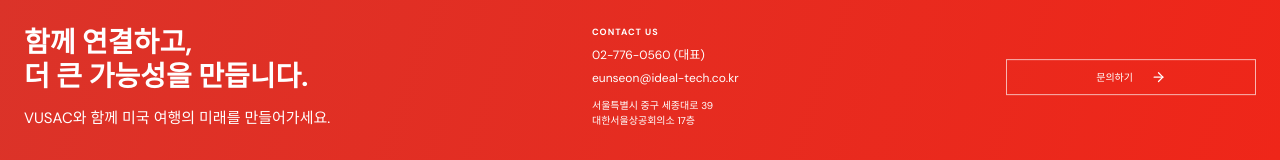
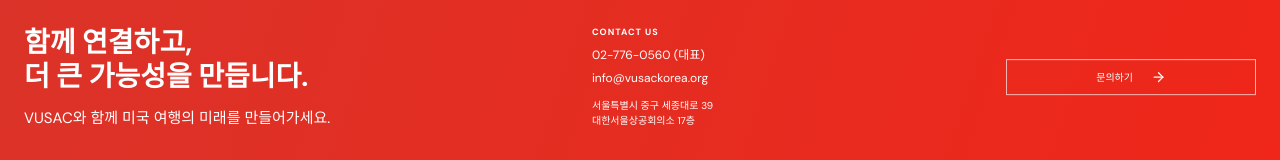
Before and after one commit to sunny-jang/visit-usa-korea-2026, a Next.js app: page / in a window 1280 px wide. Shown: the part 2185-2345 px from the top of the page. Built offline with nearby package versions, Linux system fonts and the light colour scheme; a web font is replaced by a local one.

Commit message:
Restore original contact emails

```diff
--- a/src/main.jsx
+++ b/src/main.jsx
@@ -20,11 +20,11 @@
 <section className="discover section" id="discover"><div className="section-head"><div className="section-index blue">02 <span>DISCOVER USA</span></div><a className="all-link" href="#discover">모든 여행지 보기 <span>＋</span></a></div><div className="destination-grid">{[['그랜드 서클','위대한 자연의 시간','ARIZONA · UTAH',pics.canyon],['뉴욕','다채로운 에너지의 도시','NEW YORK',pics.city],['캘리포니아','열정이 넘치는 라이프스타일','CALIFORNIA',pics.california],['내슈빌','음악이 흐르는 도시','TENNESSEE',pics.nashville]].map(([title,sub,state,bg])=><article className="destination" style={{backgroundImage:`linear-gradient(0deg,rgba(7,21,41,.87),transparent 65%),url(${bg})`}} key={title}><div className="card-copy"><h3>{title}</h3><p>{sub}</p><small>{state}</small></div><ArrowRight/></article>)}</div></section>
 <section className="members" id="members"><div className="section-head"><div className="section-index white">03 <span>OUR MEMBERS</span></div><a className="all-link white-link" href="/sh_page/page52.php">전체 회원사 보기 <span>＋</span></a></div><div className="member-grid">{members.map(m=><div key={m}>{m}</div>)}</div><p className="member-note">* 회원사는 가나다 순입니다.</p></section>
 <section className="news section" id="news"><div className="section-head"><div className="section-index red">04 <span>NEWSROOM</span></div><a className="all-link" href="#news">뉴스룸 전체 보기 <span>＋</span></a></div><div className="news-grid">{[['INSIGHT','2024.05.20','2024 미국 여행 트렌드 리포트 한국인 여행자 데이터 분석',pics.news1],['REPORT','2024.05.14','미국 주요 관광청 최신 소식 5월 업데이트',pics.news2],['STORY','2024.05.07','미국 도로 여행의 매력 자유와 발견의 여정',pics.news3],['INDUSTRY','2024.04.29','한미 관광 협력 포럼 성료 지속 가능한 파트너십 논의',pics.news4]].map(([tag,date,title,bg])=><article className="news-card" key={title}><div className="news-image" style={{backgroundImage:`url(${bg})`}}/><div className="news-meta"><span>{tag}</span><time>{date}</time></div><h3>{title}</h3><ArrowRight/></article>)}</div></section>
-<section className="cta" id="business"><div><h2>함께 연결하고,<br/>더 큰 가능성을 만듭니다.</h2><p>VUSAC와 함께 미국 여행의 미래를 만들어가세요.</p></div><div className="cta-contact"><b>CONTACT US</b><span>02-776-0560 (대표)</span><span>eunseon@ideal-tech.co.kr</span><small>서울특별시 중구 세종대로 39<br/>대한서울상공회의소 17층</small></div><a className="contact-button" href="mailto:eunseon@ideal-tech.co.kr">문의하기 <ArrowRight/></a></section></main>
+<section className="cta" id="business"><div><h2>함께 연결하고,<br/>더 큰 가능성을 만듭니다.</h2><p>VUSAC와 함께 미국 여행의 미래를 만들어가세요.</p></div><div className="cta-contact"><b>CONTACT US</b><span>02-776-0560 (대표)</span><span>info@vusackorea.org</span><small>서울특별시 중구 세종대로 39<br/>대한서울상공회의소 17층</small></div><a className="contact-button" href="mailto:info@vusackorea.org">문의하기 <ArrowRight/></a></section></main>
 }
 function DetailHero({number,label,title,image= pics.hero}){return <section className="detail-hero"><div className="detail-hero-image" style={{backgroundImage:`linear-gradient(90deg,rgba(3,37,74,.93),rgba(3,37,74,.28)),url(${image})`}}/><div className="detail-hero-content"><div className="detail-kicker">{number} / {label}</div><h1>{title}</h1><div className="detail-rule"/></div><div className="detail-side">VISIT USA<br/>COMMITTEE KOREA</div></section>}
 function AboutPage(){return <main className="detail-page"><DetailHero number="01" label="VUSAC ABOUT" title={<>한국과 미국, 여행과 산업의<br/><em>더 큰 연결</em>을 만들어갑니다.</>} image={pics.coast}/><section className="detail-intro"><div className="section-index red">01 <span>ASSOCIATION</span></div><div><p className="lead">미국방문위원회 한국 지부(Visit USA Committee-Korea)는 한국 내 미주 지역 여행 업계 파트너들과의 공동 협력 하에 미국 여행 시장 개발 및 성장을 도모하기 위해 결성된 비영리 단체입니다.</p><p>항공사, 여행사, 렌터카, 관광청, 호텔 등의 회원사로 구성되어 있으며, 회원사가 관광 산업 마케팅 활동을 할 수 있도록 기반을 제공합니다. 미국 관광에 대한 인지도와 수요를 증가시키는 사명을 띠고 있습니다.</p></div></section><section className="principles"><div className="principle-image" style={{backgroundImage:`url(${pics.nyc})`}}/><div className="principle-copy"><span className="eyebrow">WHAT WE DO</span><h2>여행 시장의 오늘을 읽고<br/>내일의 기회를 설계합니다.</h2><div className="principle-list"><div><b>01</b><span>미국 관광에 대한 인지도와 수요를 높입니다.</span></div><div><b>02</b><span>한국과 미국 여행업계 파트너의 협력을 연결합니다.</span></div><div><b>03</b><span>회원사가 지속 가능한 마케팅을 펼칠 기반을 만듭니다.</span></div></div></div></section></main>}
 function MembersPage(){const [active,setActive]=useState('전체');const groups=['전체',...originalMembers.map(x=>x.group)];const shown=active==='전체'?originalMembers:originalMembers.filter(x=>x.group===active);return <main className="detail-page"><DetailHero number="02" label="OUR MEMBERS" title={<>미국 여행의 다음 장면을<br/><em>함께 만드는 회원사</em></>} image={pics.city}/><section className="members-intro"><div><div className="section-index blue">02 <span>NETWORK</span></div><h2>항공부터 여행, 관광까지<br/>미주 여행의 모든 연결</h2></div><p>미국방문위원회 한국 지부는 미주 지역 여행업계의 다양한 파트너와 함께합니다. 아래에서 분야별 회원사를 확인하실 수 있습니다.</p></section><div className="member-tabs">{groups.map(g=><button className={active===g?'active':''} onClick={()=>setActive(g)} key={g}>{g}</button>)}</div><section className="member-directory">{shown.map(({group,items})=><div className="member-group" key={group}><div className="group-title"><span>{group}</span><b>{String(items.length).padStart(2,'0')}</b></div><div className="member-cards">{items.map(([name,desc,link],i)=><article className="member-card" key={name}><div className="member-card-top"><span>0{i+1}</span><ArrowRight/></div><h3>{name}</h3><p>{desc}</p>{link&&<a href={link} target="_blank" rel="noreferrer">홈페이지 바로가기 <ArrowRight/></a>}</article>)}</div></div>)}</section></main>}
 function JoinPage(){return <main className="detail-page"><DetailHero number="03" label="MEMBERSHIP" title={<>여행의 가능성을 넓히는<br/><em>가장 가까운 파트너십</em></>} image={pics.california}/><section className="join-grid"><div className="section-index red">03 <span>MEMBERSHIP</span></div><div><p className="lead">협회 가입은 미주 지역 여행업계 연관 모든 업체에게 열려있습니다.</p><p>항공사, 여행사, 관광청, 호텔, 렌터카, 관광지, 유학원, 여행 전문 미디어 등 미국 여행과 연결된 모든 파트너를 기다립니다.</p></div><div className="join-fee"><span>ANNUAL FEE</span><strong>30<span>만원</span></strong><small>가입비 (1년)</small></div></section><section className="benefit-section"><div className="benefit-header"><span className="eyebrow">MEMBER BENEFITS</span><h2>회원사가 얻는<br/><em>세 가지 기회</em></h2></div><div className="benefit-list"><div><b>01</b><h3>공동 마케팅</h3><p>미국방문위원회가 주최하여 회원사, 한국 내 관광업계 관련 기업, 미디어 등과 함께 공동으로 마케팅 활동을 할 수 있습니다.</p></div><div><b>02</b><h3>통합 홍보</h3><p>한국에서 개최되는 관광 관련 박람회 및 관광 전시회에 미국 통합 부스를 설치하여 상품과 서비스를 한국 고객들에게 홍보할 수 있도록 지원합니다.</p></div><div><b>03</b><h3>업계 연결</h3><p>정규 회의 참여 자격을 얻고 한미 여행산업에 관한 주요 이슈를 공유하며, 웹사이트를 통해 회원사의 브랜드 인지도를 높입니다.</p></div></div></section><section className="join-cta"><div><span className="eyebrow">READY TO CONNECT?</span><h2>가입 신청 혹은 자세한 상담을 원하시나요?</h2></div><a href="#contact-page" className="contact-button">연락처 확인하기 <ArrowRight/></a></section></main>}
-function ContactPage(){return <main className="detail-page"><DetailHero number="04" label="CONTACT" title={<>미국 여행의 다음 가능성을<br/><em>함께 이야기해보세요.</em></>} image={pics.nashville}/><section className="contact-layout"><div className="section-index blue">04 <span>CONTACT US</span></div><div><p className="lead">미국방문위원회 한국지부</p><div className="contact-table"><div><span>업체명</span><strong>미국방문위원회 한국지부</strong></div><div><span>이메일</span><a href="mailto:eunseon@ideal-tech.co.kr">eunseon@ideal-tech.co.kr</a></div><div><span>전화번호</span><strong>02-777-8178</strong></div><div><span>주소</span><strong>서울시 중구 청계천로 100, 시그니처타워 1042호<br/>(우편번호: 04542)</strong></div></div></div></section><section className="contact-bottom"><div className="map-placeholder"><span>SEOUL · KOREA</span><b>37.5665° N<br/>126.9780° E</b></div><div><span className="eyebrow">VISIT USA COMMITTEE KOREA</span><h2>한국과 미국을 잇는<br/>대화의 시작</h2><a className="line-link" href="mailto:eunseon@ideal-tech.co.kr">이메일 보내기 <ArrowRight/></a></div></section></main>}
+function ContactPage(){return <main className="detail-page"><DetailHero number="04" label="CONTACT" title={<>미국 여행의 다음 가능성을<br/><em>함께 이야기해보세요.</em></>} image={pics.nashville}/><section className="contact-layout"><div className="section-index blue">04 <span>CONTACT US</span></div><div><p className="lead">미국방문위원회 한국지부</p><div className="contact-table"><div><span>업체명</span><strong>미국방문위원회 한국지부</strong></div><div><span>이메일</span><a href="mailto:ilee@aviareps.com">ilee@aviareps.com</a></div><div><span>전화번호</span><strong>02-777-8178</strong></div><div><span>주소</span><strong>서울시 중구 청계천로 100, 시그니처타워 1042호<br/>(우편번호: 04542)</strong></div></div></div></section><section className="contact-bottom"><div className="map-placeholder"><span>SEOUL · KOREA</span><b>37.5665° N<br/>126.9780° E</b></div><div><span className="eyebrow">VISIT USA COMMITTEE KOREA</span><h2>한국과 미국을 잇는<br/>대화의 시작</h2><a className="line-link" href="mailto:ilee@aviareps.com">이메일 보내기 <ArrowRight/></a></div></section></main>}
 export default function App(){const[open,setOpen]=useState(false);const[en,setEn]=useState(false);const[path,setPath]=useState('');useEffect(()=>{const sync=()=>setPath(window.location.hash||window.location.pathname);sync();window.addEventListener('hashchange',sync);return()=>window.removeEventListener('hashchange',sync)},[]);let page=<Home/>;if(path.includes('about')||path.includes('page51'))page=<AboutPage/>;else if(path.includes('members')||path.includes('page52'))page=<MembersPage/>;else if(path.includes('join')||path.includes('page54'))page=<JoinPage/>;else if(path.includes('contact')||path.includes('table56'))page=<ContactPage/>;return <Shell open={open} setOpen={setOpen} en={en} setEn={setEn}>{page}</Shell>}
```
